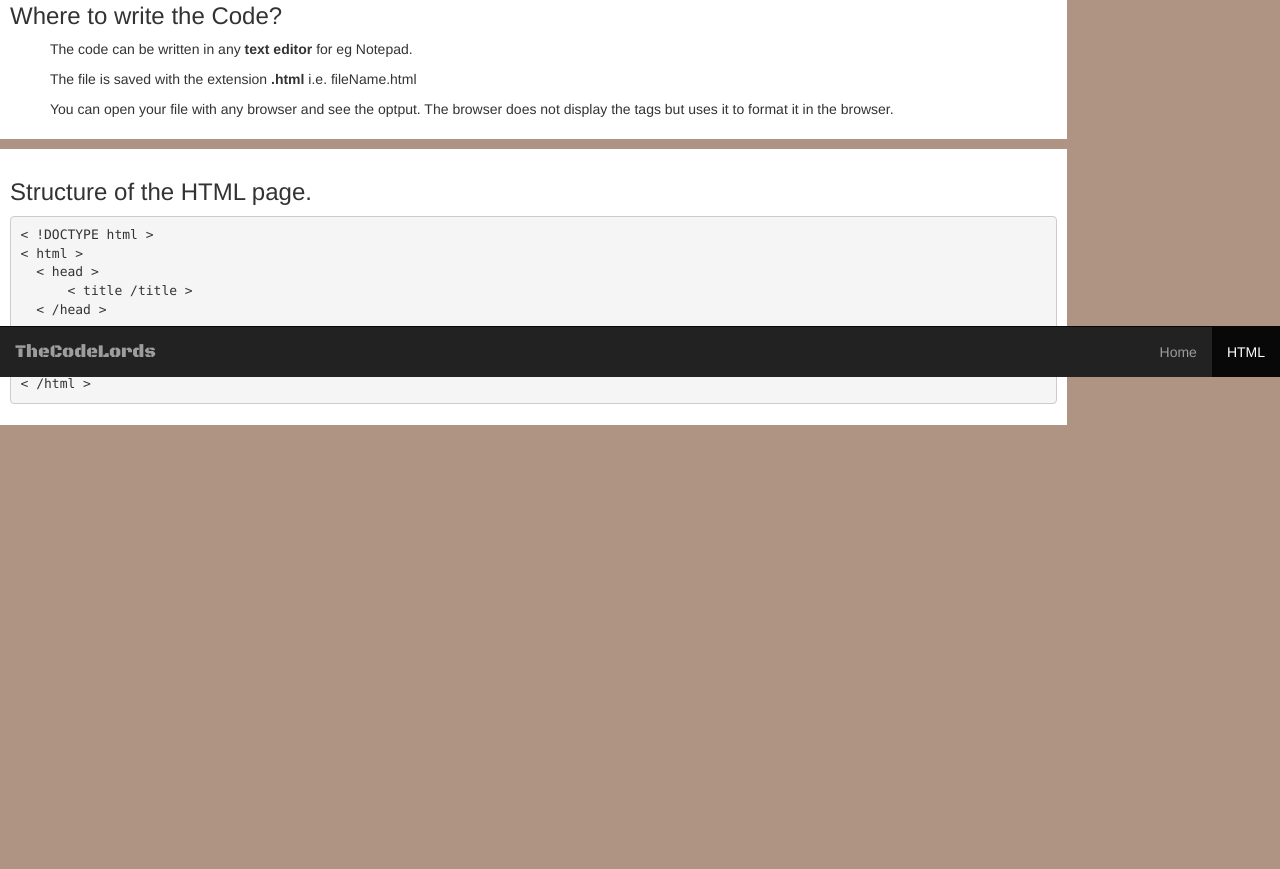
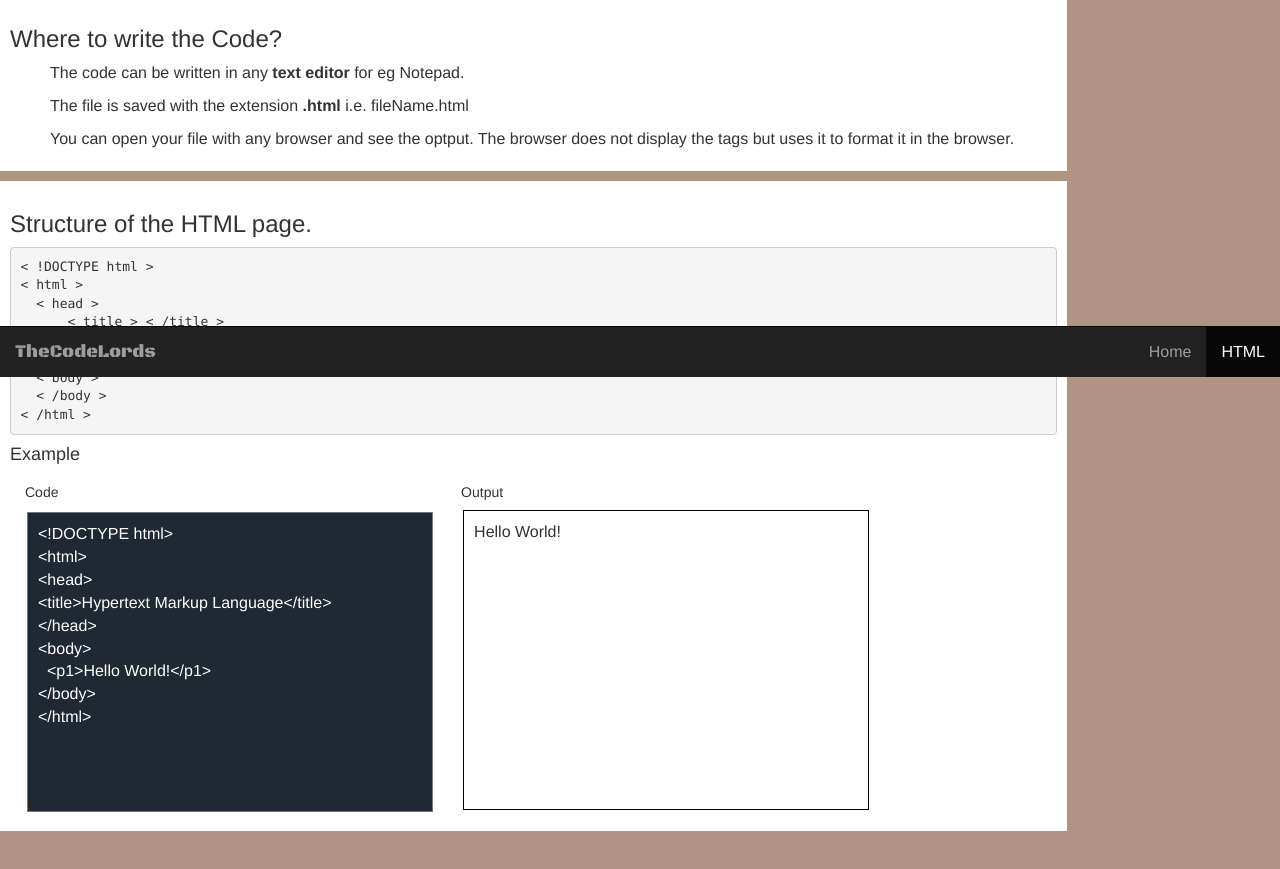
Before and after one commit to TheCodeLords/TheCodeLords.github.io, a plain HTML site: page HTML/HTML-intro.html in a window 1280 px wide. Shown: the part 423-1292 px from the top of the page. Before the commit the page ends 908 px from the top, so only its background shows below. Drawn offline with nearby package versions, Linux system fonts and the light colour scheme.

Commit message:
Initial commit

```diff
--- a/CSS/html.css
+++ b/CSS/html.css
@@ -1,5 +1,8 @@
 body{
   background-color: #AF9483;
+  font-size: 16px;
+  margin: 0;
+  padding: 0;
 }
 .navbar-brand{
   margin: 0;
@@ -64,3 +67,29 @@ article{
   margin: 10px 0 60px 0;
   padding: 10px;
 }
+#code{
+  resize: none;
+  width: 100%;
+  height: 300px;
+  margin: 2px;
+  padding: 10px;
+  background-color: #1e2933;
+  color: white;
+}
+#output{
+  border: 1px solid black;
+  width: 100%;
+  height: 300px;
+  margin: 2px;
+  padding: 10px;
+}
+@media only screen and (max-width: 800px){
+  .tag{
+    position: relative;
+    float: right;
+    top: -20px;
+    }
+  .tag h4{
+    display: inline;
+    }
+}
--- a/HTML/HTML.html
+++ b/HTML/HTML-intro.html
@@ -13,22 +13,29 @@
   <script src="https://ajax.googleapis.com/ajax/libs/jquery/1.12.2/jquery.min.js"></script>
   <script src="../JQuery/bootstrap.js"></script>
   <script src="../JQuery/html.js"></script>
-
+  <script src="../JQuery/edit.js"></script>
   <link href="https://fonts.googleapis.com/css?family=Black+Ops+One" rel="stylesheet">
 <title>TheCodeLords | HTML</title>
 </head>
 
-<body>
+<body onload="out()">
 
 <nav class='navbar navbar-inverse navbar-fixed-bottom'>
 <div class='container-fluid'>
   <div class='navbar-header'>
+      <button type="button" class="navbar-toggle" data-toggle="collapse" data-target="#Navbar">
+        <span class="icon-bar"></span>
+        <span class="icon-bar"></span>
+        <span class="icon-bar"></span>
+      </button>
     <h4 class='navbar-brand'>TheCodeLords</h4>
   </div>
+<div class="collapse navbar-collapse" id="Navbar">
   <ul class='nav navbar-nav navbar-right'>
     <li><a href='../index.html'>Home</a></li>
     <li class='active'><a href='#'>HTML</a></li>
   </ul>
+</div>
 </div>
 </nav>
 
@@ -90,7 +97,7 @@
 &lt; !DOCTYPE html &gt;
 &lt; html &gt;
   &lt; head &gt;
-      &lt; title /title &gt;
+      &lt; title &gt; &lt; /title &gt;
   &lt; /head &gt;
 
   &lt; body &gt;
@@ -98,12 +105,30 @@
 &lt; /html &gt;
 </pre>
 </div>
-<div class='col-sm-5 Html'>
 
+<h4>Example</h4>
+
+<div class='col-sm-5'>
+<h5>Code</h5>
+<textarea id="code" readonly>
+<!DOCTYPE html>
+<html>
+<head>
+<title>Hypertext Markup Language</title>
+</head>
+<body>
+  <p1>Hello World!</p1>
+</body>
+</html>
+</textarea>
 </div>
-<div class='col-sm-5 output'>
 
+<div class='col-sm-5'>
+<h5>Output</h5>
+<div id="output">
+</div>
 </div>
 </article>
+
 </body>
 </html>
--- /dev/null
+++ b/JQuery/edit.js
@@ -0,0 +1,4 @@
+function out(){
+  var result = document.getElementById("code").value;
+  document.getElementById("output").innerHTML = result;
+}
```
